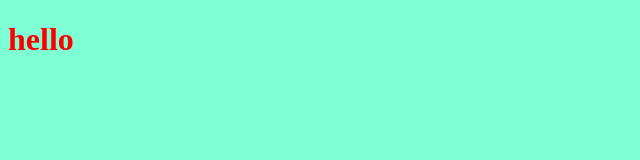
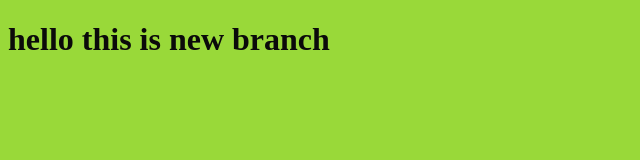
Before and after one commit to nasserkhairy/project, a plain HTML site: page index.html in a window 1280 px wide. Shown: the whole page, without its empty margins (0-640 px from the left). Drawn offline with Linux system fonts and the light colour scheme.

Commit message:
changing style for the title

```diff
--- a/index.html
+++ b/index.html
@@ -8,7 +8,7 @@
 </head>
 <body>
     <h1>
-        hello
+        hello this is new branch
     </h1>
 
     <script src="app.js" >
--- a/style.css
+++ b/style.css
@@ -1,6 +1,6 @@
 h1{
-    color:red;
+    color:rgb(11, 10, 10);
 }
 body{
-    background-color: aquamarine;
+    background-color: rgb(153, 217, 57);
 }
```
